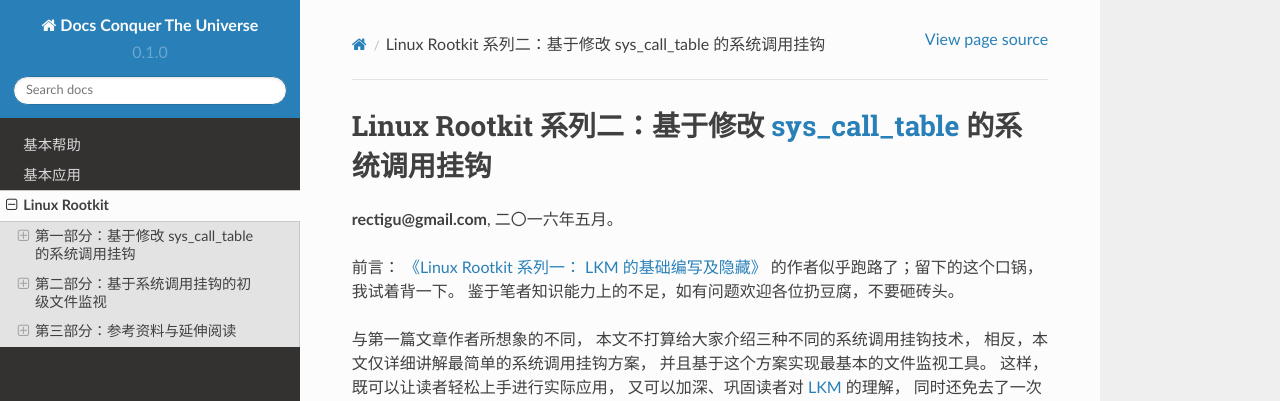
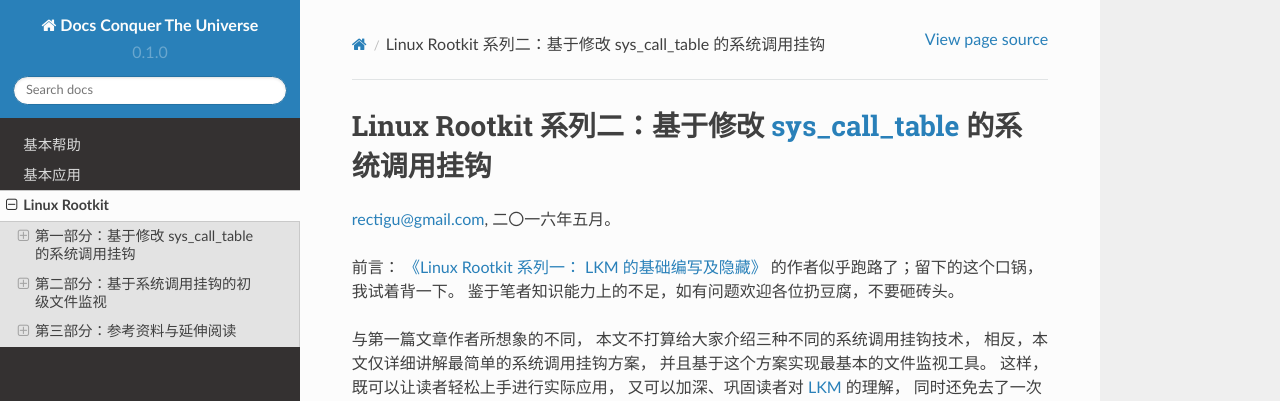
Before and after one commit to LibreCrops/docs-conquer-the-universe, a Sphinx documentation site: the page built from source/rootkit.rst, in a window 1280 px wide and 900 px high. Shown: the top 401 px of the window. Built offline with Sphinx 7.4.7 and the Read the Docs theme 2.0.0, drawn with Linux system fonts in a browser that asks for light colours; formulas are drawn with MathJax 3.

Commit message:
Minor: Avoided rendering inconsistence.

```diff
--- a/source/rootkit.rst
+++ b/source/rootkit.rst
@@ -1,7 +1,7 @@
 Linux Rootkit 系列二：基于修改 `sys_call_table`_ 的系统调用挂钩
 ===============================================================
 
-**rectigu@gmail.com**, 二〇一六年五月。
+rectigu@gmail.com, 二〇一六年五月。
 
 前言： `《Linux Rootkit 系列一： LKM 的基础编写及隐藏》`_
 的作者似乎跑路了；留下的这个口锅，我试着背一下。
```
